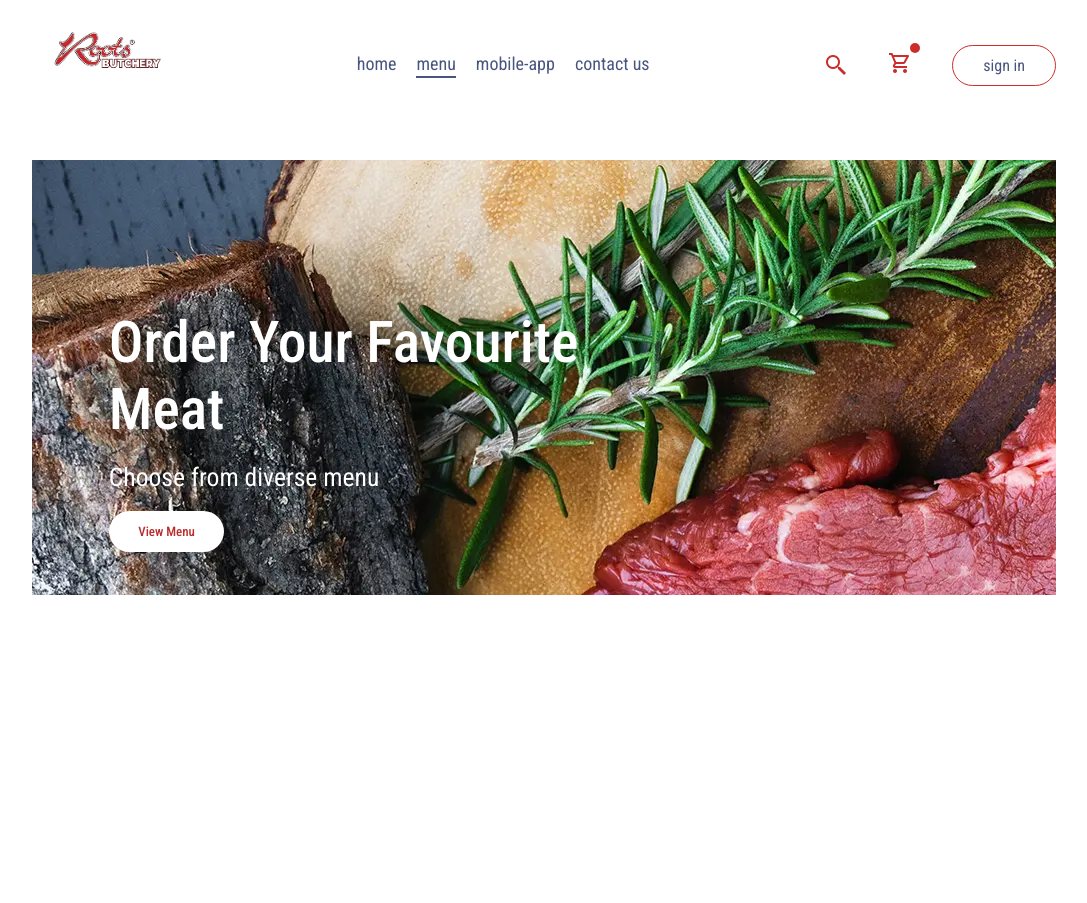
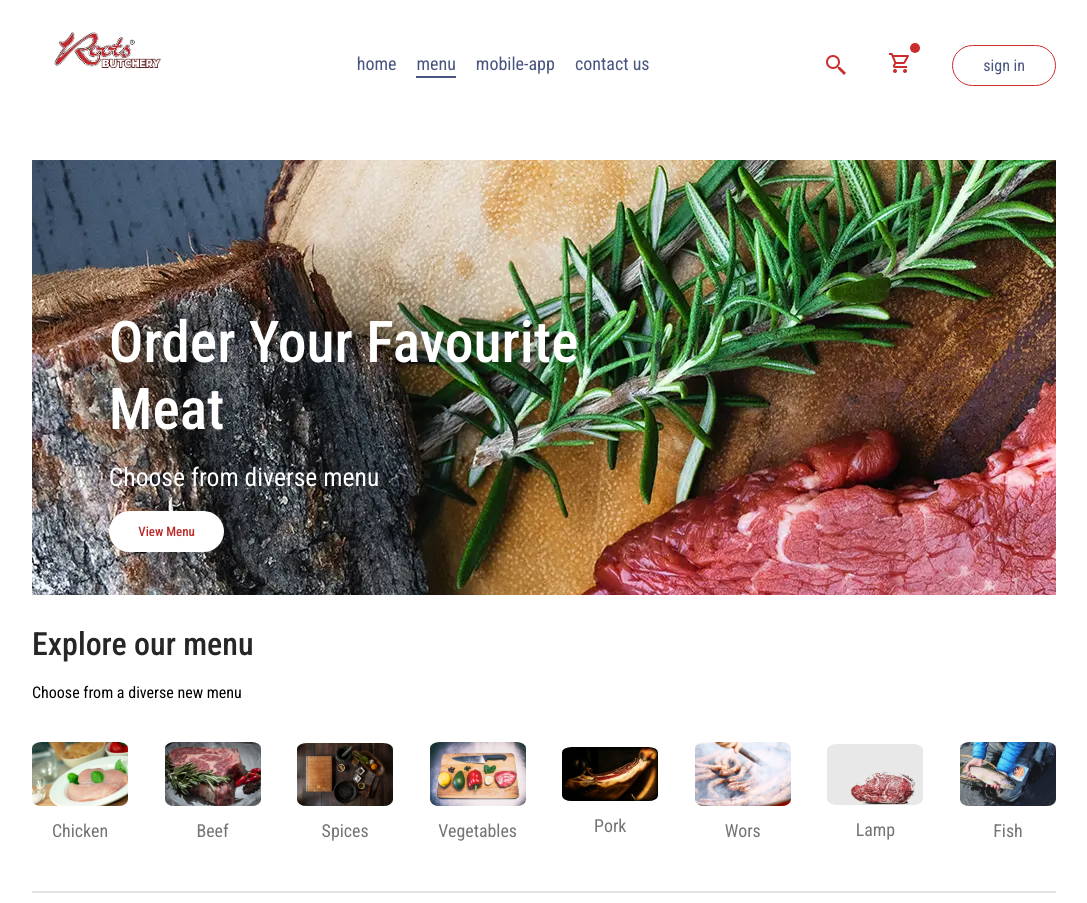
Before and after one commit to Thuso-Ndou/rootsonlinebutchery, a React (Vite) app in the folder frontend/: page / in a window 1280 px wide. Shown: the whole page, without its empty margins (96-1183 px from the left). Before the commit the page ends 800 px from the top, so only its background shows below. Built offline with nearby package versions, Linux system fonts and the light colour scheme.

Commit message:
Home page

```diff
--- a/frontend/src/components/ExploreMenu/ExploreMenu.css
+++ b/frontend/src/components/ExploreMenu/ExploreMenu.css
@@ -0,0 +1,58 @@
+.explore-menu{
+    display: flex;
+    flex-direction: column;
+    gap: 20px;
+}
+
+.explore-menu h1{
+    color: #262626;
+    font-weight: 500;
+}
+
+.explore-menu-text{
+    max-width: 60%;
+    columns: #808080;
+}
+
+.explore-menu-list{
+    display: flex;
+    justify-content: space-between;
+    align-items: center;
+    gap: 30px;
+    text-align: center;
+    margin: 20px 0px;
+    overflow-x: scroll;
+}
+
+/* scrolling bar
+.explore-menu-list::-webkit-scrollbar{
+    display: none;
+}
+*/
+
+.explore-menu-list-item img{
+    width: 7.5vw;
+    min-width: 80px;
+    cursor: pointer;
+    border-radius: 10%;
+    transition: 0.2s;
+}
+
+.explore-menu-list-item p{
+    margin-top: 10px;
+    color: #747474;
+    font-size: max(1.4vw,16px);
+    cursor: pointer;
+}
+
+.explore-menu hr{
+    margin: 10px 0px;
+    height: 2px;
+    background-color: #e2e2e2;
+    border: none;
+}
+
+.explore-menu-list-item .active{
+    border: 4px solid #bc2c2c;
+    padding: 2px;
+}
--- a/frontend/src/components/ExploreMenu/ExploreMenu.jsx
+++ b/frontend/src/components/ExploreMenu/ExploreMenu.jsx
@@ -1,8 +1,23 @@
 //import React from 'react'
 import './ExploreMenu.css';
+import { menu_list } from '../../assets/assets';
 
-export default function ExploreMenu() {
+export default function ExploreMenu({category,setCategory}) {
   return (
-    <div>ExploreMenu</div>
+    <div className='explore-menu' id='explore-menu'>
+        <h1>Explore our menu</h1>
+        <p className='explore-menu-text'>Choose from a diverse new menu</p>
+        <div className="explore-menu-list">
+            {menu_list.map((item,index) => {
+                return(
+                    <div onClick={() => setCategory(prev=>prev===item.menu_name?"All":item.menu_name)} key={index}className='explore-menu-list-item'>
+                        <img className={category===item.menu_name?"active":""} src={item.menu_image} alt=''/>
+                        <p>{item.menu_name}</p>
+                    </div>
+                )
+            })}
+        </div>
+        <hr />
+    </div>
   )
 }
--- a/frontend/src/pages/Home/Home.jsx
+++ b/frontend/src/pages/Home/Home.jsx
@@ -1,11 +1,17 @@
 //import React from 'react'
 import './Home.css';
 import Header from '../../components/Header/Header'
+import ExploreMenu from '../../components/ExploreMenu/ExploreMenu';
+import { useState } from 'react';
 
 export default function Home() {
+
+  const [category,setCategory] = useState('All');
+
   return (
     <div>
         <Header/>
+        <ExploreMenu category={category} setCategory={setCategory}/>
     </div>
   )
 }
```
Also changed, not shown: frontend/src/assets/fish.jpg, frontend/src/assets/lamp.jpg.
